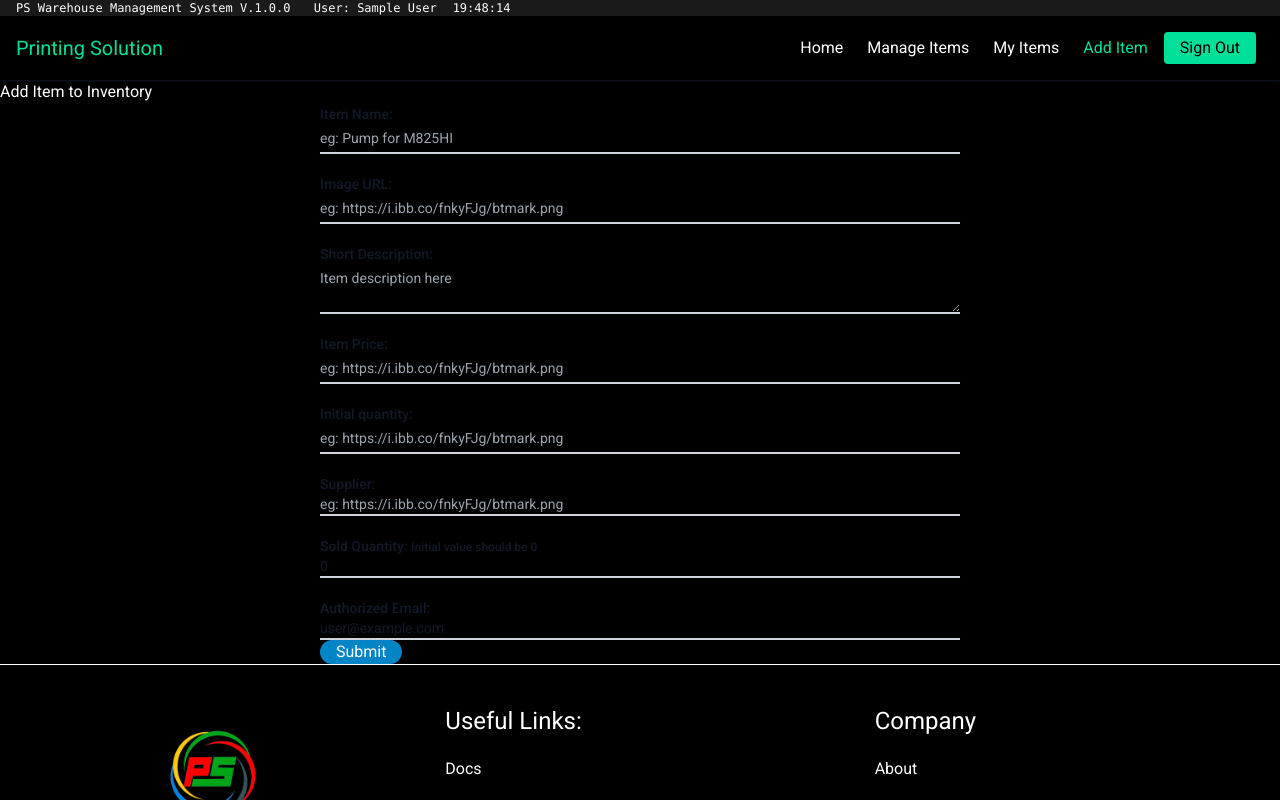
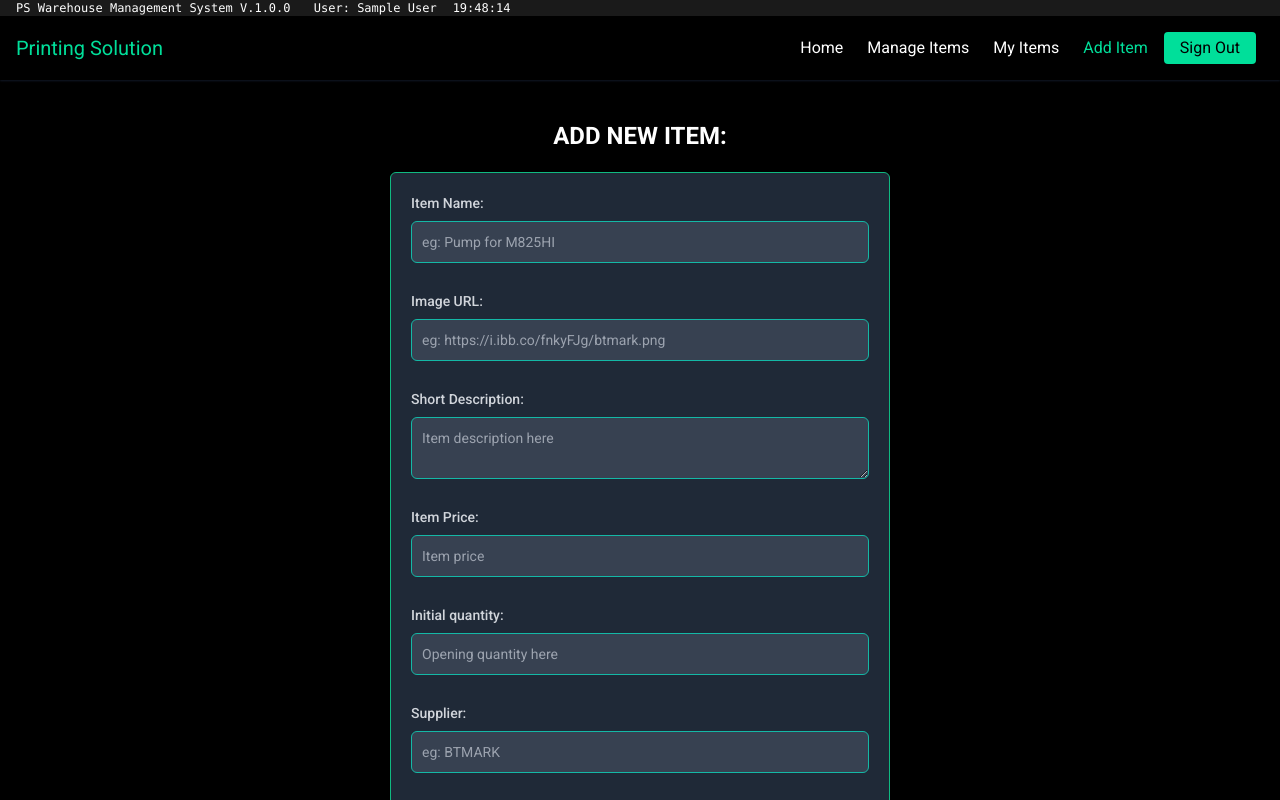
Before and after one commit to mijan-joy/inventory-management-app-client, a React (Create React App) app: page /inventory/manage/add in a window 1280 px wide. Shown: the top 800 px of the page. Built offline with nearby package versions, Linux system fonts and the light colour scheme; no server answers; sample sign-in values are in the browser's storage.

Commit message:
added: add item form with client side validation

```diff
--- a/src/Pages/AddItem/AddItem.js
+++ b/src/Pages/AddItem/AddItem.js
@@ -1,17 +1,20 @@
 import axios from "axios";
-import React from "react";
+import React, { useState } from "react";
 import { useAuthState } from "react-firebase-hooks/auth";
 import { useForm } from "react-hook-form";
 import auth from "../../firebase.init";
 
 const AddItem = () => {
-    const [user, loading, error] = useAuthState(auth);
-    const { register, handleSubmit } = useForm();
+    const [user] = useAuthState(auth);
+    const {
+        register,
+        formState: { errors },
+        handleSubmit,
+    } = useForm();
     const onSubmit = (data) => {
         data.quantity = parseInt(data.quantity);
         data.price = parseInt(data.price);
         data.sold = parseInt(data.sold);
-        console.log(data);
         const post = async () => {
             await axios
                 .post("http://localhost:5000/inventory/manage/add", data)
@@ -20,119 +23,146 @@
         post();
     };
     return (
-        <div>
-            <h1>Add Item to Inventory</h1>
-            <div>
+        <div className="container mx-auto">
+            <h2 className="text-2xl font-bold uppercase pt-10 text-center">
+                Add new item:
+            </h2>
+            <div className="max-w-[500px] mx-auto py-5">
                 <form
-                    className="w-1/2 mx-auto"
+                    className="p-5 bg-darkbg rounded-md border border-emerald-500"
                     onSubmit={handleSubmit(onSubmit)}
                 >
-                    <div>
+                    <div className="mb-7">
                         <label
                             htmlFor="name"
-                            className="block text-sm font-medium text-gray-900 dark:text-gray-300"
+                            className="block mb-2 text-sm font-medium text-gray-300"
                         >
                             Item Name:
                         </label>
                         <input
                             id="name"
-                            className="block py-1 px-0 w-full  text-sm text-gray-900 bg-transparent border-0 border-b-2 border-gray-300 appearance-none focus:outline-none focus:ring-0 focus:border-blue-600 peer"
+                            className="border   text-sm rounded-md focus:ring-teal-500  block w-full p-2.5 bg-gray-700 placeholder-gray-400 text-white  border-teal-500"
                             placeholder="eg: Pump for M825HI"
                             required
                             type="text"
                             autoComplete="off"
-                            {...register("name")}
+                            {...register("name", { minLength: 3 })}
                         />
+                        {errors.name && (
+                            <span className="text-rose-600">
+                                Minimum 3 letters
+                            </span>
+                        )}
                     </div>
-                    <div>
+                    <div className="mb-7">
                         <label
                             htmlFor="img"
-                            className="block mt-5 text-sm font-medium text-gray-900 dark:text-gray-300"
+                            className="block mb-2 text-sm font-medium text-gray-300"
                         >
                             Image URL:
                         </label>
                         <input
                             id="img"
-                            className="block py-1 px-0 w-full  text-sm text-gray-900 bg-transparent border-0 border-b-2 border-gray-300 appearance-none focus:outline-none focus:ring-0 focus:border-blue-600 peer"
+                            className="border   text-sm rounded-md focus:ring-teal-500  block w-full p-2.5 bg-gray-700 placeholder-gray-400 text-white  border-teal-500"
                             placeholder="eg: https://i.ibb.co/fnkyFJg/btmark.png"
                             required
-                            type="text"
+                            type="url"
                             autoComplete="off"
                             {...register("img")}
                         />
                     </div>
-                    <div>
+                    <div className="mb-7">
                         <label
                             htmlFor="description"
-                            className="block mt-5 text-sm font-medium text-gray-900 dark:text-gray-300"
+                            className="block mb-2 text-sm font-medium text-gray-300"
                         >
                             Short Description:
                         </label>
                         <textarea
                             id="description"
-                            className="block py-1 px-0 w-full  text-sm text-gray-900 bg-transparent border-0 border-b-2 border-gray-300 appearance-none focus:outline-none focus:ring-0 focus:border-blue-600 peer"
+                            className="border   text-sm rounded-md focus:ring-teal-500  block w-full p-2.5 bg-gray-700 placeholder-gray-400 text-white  border-teal-500"
                             placeholder="Item description here"
                             required
                             type="text"
                             autoComplete="off"
-                            {...register("description")}
+                            {...register("description", { minLength: 10 })}
                         />
+                        {errors.description && (
+                            <span className="text-rose-600">
+                                Description at least 10 letters
+                            </span>
+                        )}
                     </div>
-                    <div>
+                    <div className="mb-7">
                         <label
                             htmlFor="price"
-                            className="block mt-5 text-sm font-medium text-gray-900 dark:text-gray-300"
+                            className="block mb-2 text-sm font-medium text-gray-300"
                         >
                             Item Price:
                         </label>
                         <input
                             id="price"
-                            className="block py-1 px-0 w-full  text-sm text-gray-900 bg-transparent border-0 border-b-2 border-gray-300 appearance-none focus:outline-none focus:ring-0 focus:border-blue-600 peer"
-                            placeholder="eg: https://i.ibb.co/fnkyFJg/btmark.png"
+                            className="border   text-sm rounded-md focus:ring-teal-500  block w-full p-2.5 bg-gray-700 placeholder-gray-400 text-white  border-teal-500"
+                            placeholder="Item price"
                             required
                             type="number"
                             autoComplete="off"
-                            {...register("price")}
+                            {...register("price", { min: 0 })}
                         />
+                        {errors.price && (
+                            <span className="text-rose-600">
+                                Price can't be less than zero!
+                            </span>
+                        )}
                     </div>
-                    <div>
+                    <div className="mb-7">
                         <label
                             htmlFor="quantity"
-                            className="block mt-5 text-sm font-medium text-gray-900 dark:text-gray-300"
+                            className="block mb-2 text-sm font-medium text-gray-300"
                         >
                             Initial quantity:
                         </label>
                         <input
                             id="quantity"
-                            className="block py-1 px-0 w-full  text-sm text-gray-900 bg-transparent border-0 border-b-2 border-gray-300 appearance-none focus:outline-none focus:ring-0 focus:border-blue-600 peer"
-                            placeholder="eg: https://i.ibb.co/fnkyFJg/btmark.png"
+                            className="border   text-sm rounded-md focus:ring-teal-500  block w-full p-2.5 bg-gray-700 placeholder-gray-400 text-white  border-teal-500"
+                            placeholder="Opening quantity here"
                             required
                             type="number"
                             autoComplete="off"
-                            {...register("quantity")}
+                            {...register("quantity", { min: 0 })}
                         />
+                        {errors.quantity && (
+                            <span className="text-rose-600">
+                                Quantity can't be less than zero!
+                            </span>
+                        )}
                     </div>
-                    <div>
+                    <div className="mb-7">
                         <label
                             htmlFor="supplier"
-                            className="block mt-5 text-sm font-medium text-gray-900 dark:text-gray-300"
+                            className="block mb-2 text-sm font-medium text-gray-300"
                         >
                             Supplier:
                         </label>
                         <input
                             id="supplier"
-                            className="block  px-0 w-full  text-sm text-gray-900 bg-transparent border-0 border-b-2 border-gray-300 appearance-none focus:outline-none focus:ring-0 focus:border-blue-600 peer"
-                            placeholder="eg: https://i.ibb.co/fnkyFJg/btmark.png"
+                            className="border   text-sm rounded-md focus:ring-teal-500  block w-full p-2.5 bg-gray-700 placeholder-gray-400 text-white  border-teal-500"
+                            placeholder="eg: BTMARK"
                             required
                             type="text"
                             autoComplete="off"
-                            {...register("supplier")}
+                            {...register("supplier", { minLength: 3 })}
                         />
+                        {errors.supplier && (
+                            <span className="text-rose-600">
+                                Minimum 3 letters
+                            </span>
+                        )}
                     </div>
-                    <div>
+                    <div className="mb-7">
                         <label
                             htmlFor="sold"
-                            className="block mt-5 text-sm font-medium text-gray-900 dark:text-gray-300"
+                            className="block mb-2 text-sm font-medium text-gray-300"
                         >
                             Sold Quantity:{" "}
                             <span className="text-xs">
@@ -141,7 +171,7 @@
                         </label>
                         <input
                             id="sold"
-                            className="block px-0 w-full  text-sm text-gray-900 bg-transparent border-0 border-b-2 border-gray-300 appearance-none focus:outline-none focus:ring-0 focus:border-blue-600 peer"
+                            className="border   text-sm rounded-md focus:ring-teal-500  block w-full p-2.5 bg-gray-700 placeholder-gray-400 text-white  border-teal-500"
                             required
                             type="number"
                             value="0"
@@ -149,16 +179,16 @@
                             {...register("sold")}
                         />
                     </div>
-                    <div>
+                    <div className="mb-7">
                         <label
                             htmlFor="email"
-                            className="block mt-5 text-sm font-medium text-gray-900 dark:text-gray-300"
+                            className="block mb-2 text-sm font-medium text-gray-300"
                         >
                             Authorized Email:
                         </label>
                         <input
                             id="email"
-                            className="block px-0 w-full  text-sm text-gray-900 bg-transparent border-0 border-b-2 border-gray-300 appearance-none focus:outline-none focus:ring-0 focus:border-blue-600 peer"
+                            className="border   text-sm rounded-md focus:ring-teal-500  block w-full p-2.5 bg-gray-700 placeholder-gray-400 text-white  border-teal-500"
                             defaultValue={user?.email}
                             autoComplete="off"
                             readOnly
@@ -167,7 +197,7 @@
                     </div>
 
                     <input
-                        className="rounded-full bg-sky-600 text-white px-4"
+                        className="w-full bg-rakib-400 hover:bg-emerald-500 px-5 py-2 rounded-md text-black"
                         type="submit"
                     />
                 </form>
--- a/src/Pages/Home/Banner/Banner.js
+++ b/src/Pages/Home/Banner/Banner.js
@@ -4,7 +4,7 @@
     return (
         <div className="bg-black text-white py-10 text-center mt-14">
             <p className="uppercase text-rakib-400 tracking-widest">
-                User based inventory management system
+                Cloud data based inventory management system
             </p>
             <h2 className="font-bold text-6xl pt-7">Real time updates</h2>
             <h2 className="font-bold text-5xl pt-3 animate-pulse">
```
Also changed, not shown: src/Pages/ManageInventory/ManageInventory.js (+7 -1 lines).
